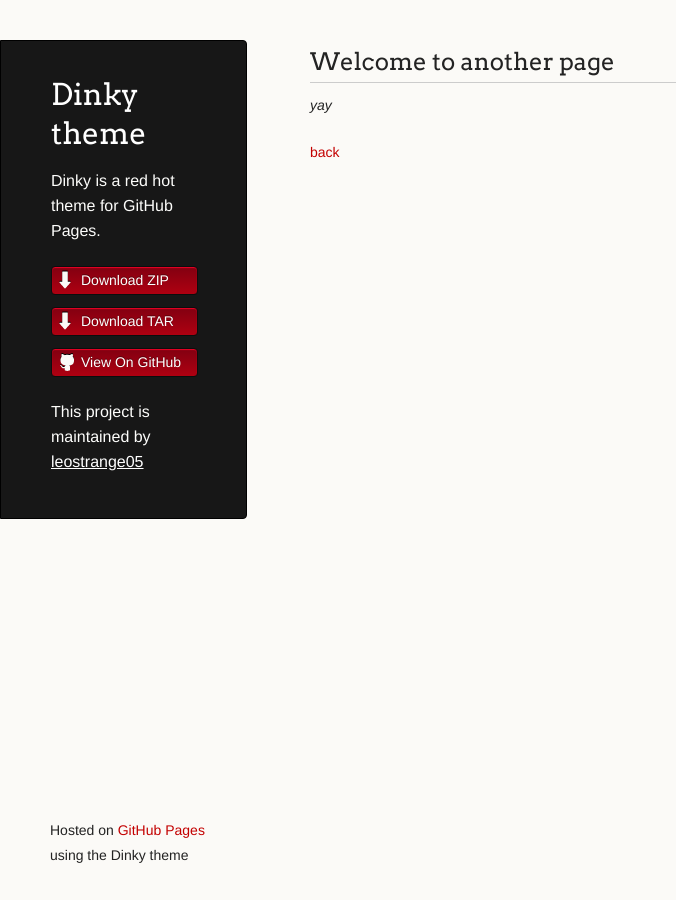
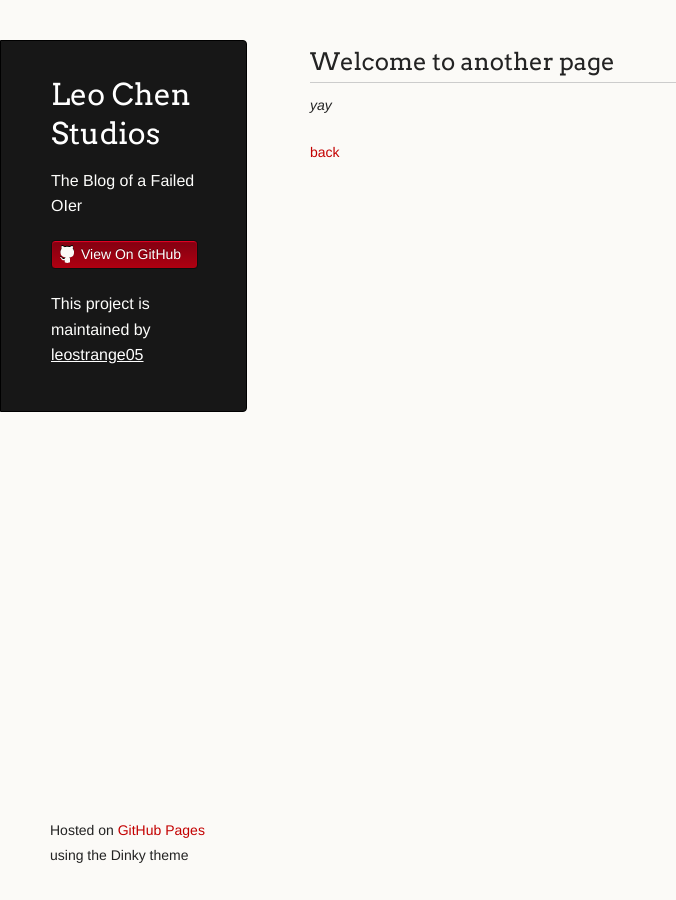
Before and after one commit to leostrange05/Blog, a Jekyll site: the page built from another-page.md, in a window 1280 px wide. Shown: the whole page, without its empty margins (0-676 px from the left). Built offline with Jekyll 4.4.1, drawn with Linux system fonts in a browser that asks for light colours; our own code applies the rules of GitHub Pages for plain Markdown files.

Commit message:
Update _config.yml

```diff
--- a/_config.yml
+++ b/_config.yml
@@ -1,5 +1,5 @@
-title: Dinky theme
-description: Dinky is a red hot theme for GitHub Pages.
-show_downloads: true
+title: Leo Chen Studios
+description: The Blog of a Failed OIer
+show_downloads: false
 google_analytics:
 theme: jekyll-theme-dinky
```
